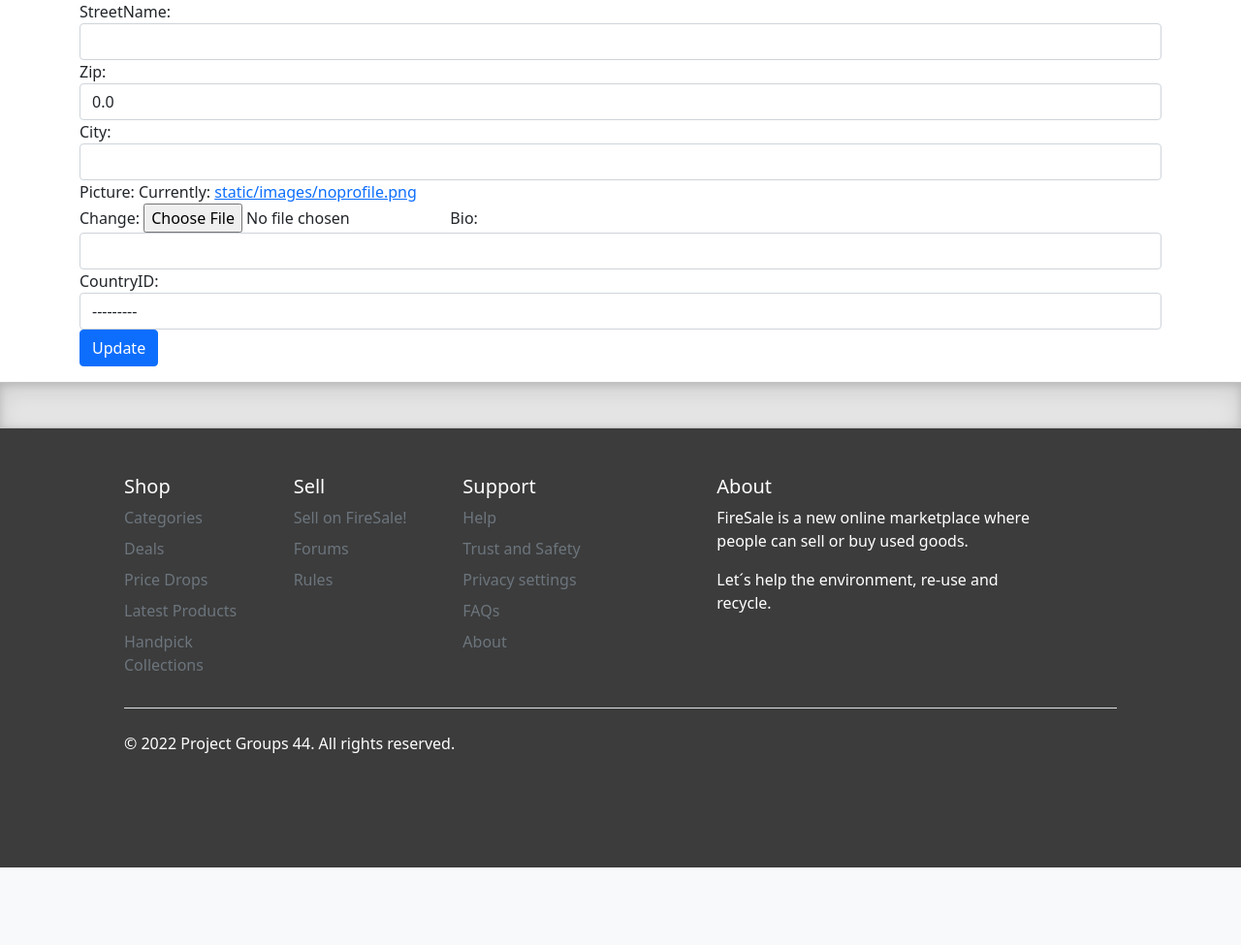
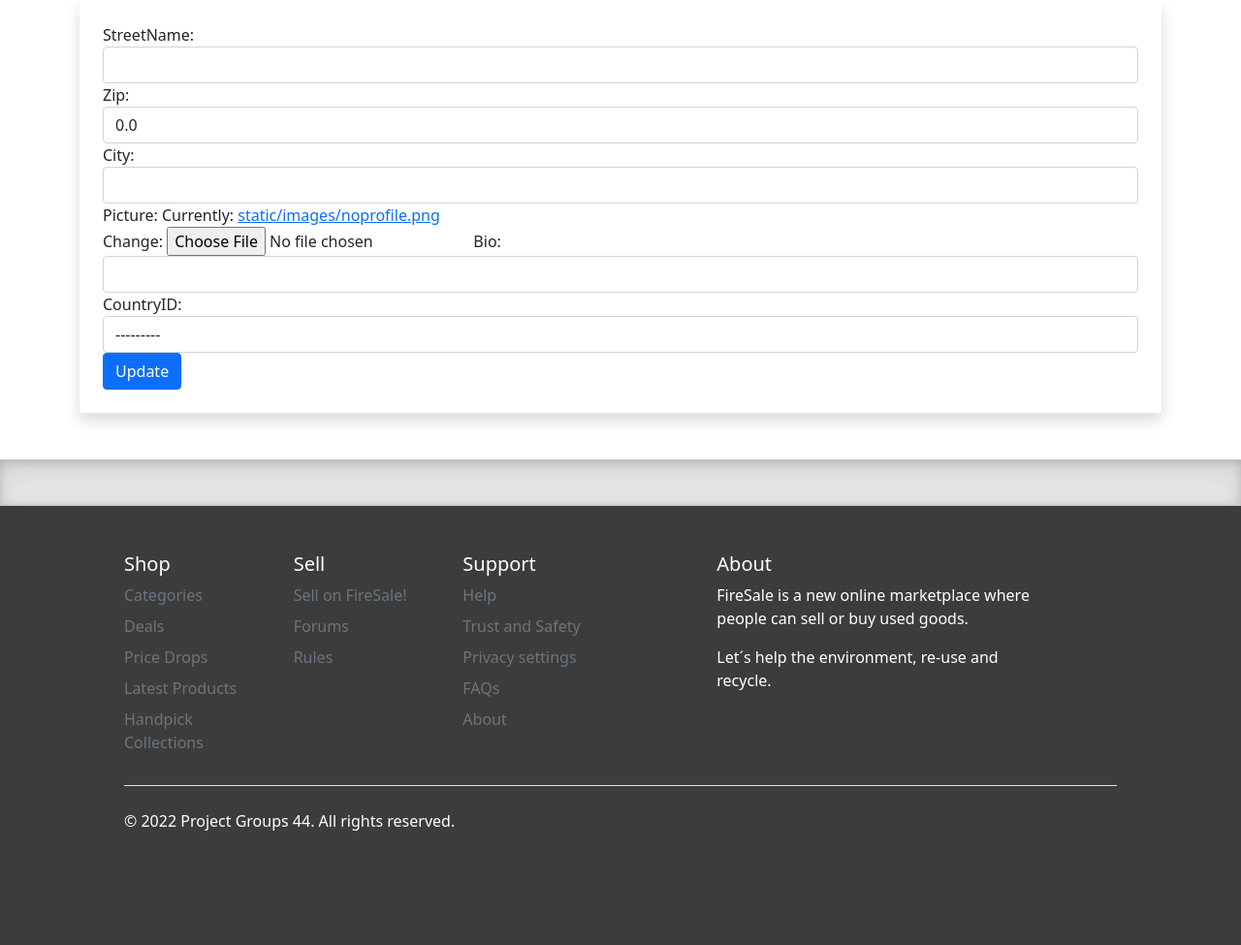
Before and after one commit to tjorvio/django-tango, a Django app: page /users/profile/edit in a window 1280 px wide. Shown: the part 87-1062 px from the top of the page at 97% size. Before the commit the page ends 982 px from the top, so only its background shows below. Run offline with Django 4.2, Linux system fonts and the light colour scheme; the visitor is signed in with stand-in values (Sample User, id 1); data comes from the database, SQL or seed files in the repository; some libraries are stand-ins or nearby versions.

Commit message:
drop-shadow added to forms

```diff
--- a/templates/product/create_product.html
+++ b/templates/product/create_product.html
@@ -1,9 +1,11 @@
 {% extends 'base.html' %}
 {% block content %}
+<div class="shadow p-4 mb-5 bg-body rounded">
     <form class="form from-horizontal" action="{% url 'create_product' %}" method="post" enctype='multipart/form-data'>
         {% csrf_token %}
         {{ form }}
         {{ form2 }}
         <input type="submit" value="Create" class="btn btn-primary pull-right" style="clear:both; margin: 10px 0" />
     </form>
+</div>
 {% endblock %}
--- a/templates/product/edit_product.html
+++ b/templates/product/edit_product.html
@@ -1,9 +1,11 @@
 {% extends 'base.html' %}
 {% block content %}
+<div class="shadow p-4 mb-5 bg-body rounded">
     <form class="form from-horizontal" action="{% url 'edit_product' id %}" method="post">
         {% csrf_token %}
         {{ form }}
         <input type="submit" value="Update" class="btn btn-primary pull-right" style="clear:both; margin: 10px 0" />
     </form>
     <span class="profile-edit-product"><a href="{% url 'delete_product' id %}">Delete product</a></span>
+</div>
 {% endblock %}
--- a/templates/user/checkout/billing_address.html
+++ b/templates/user/checkout/billing_address.html
@@ -1,6 +1,7 @@
 {% extends 'base.html' %}
 {% load i18n %}
 {%  block content %}
+    <div class="shadow p-4 mb-5 bg-body rounded">
     <h1>CHECKOUT - {{ wizard.steps.step1 }}/{{ wizard.steps.count }}</h1>
     <h4>NAME & ADDRESS</h4>
     {{ request.id }}
@@ -20,4 +21,5 @@
     {% endif %}
         <button type="submit" class="btn btn-primary" value="{{ request.id }}" >Continue</button>
     </form>
+    </div>
 {% endblock %}
--- a/templates/user/checkout/creditcard.html
+++ b/templates/user/checkout/creditcard.html
@@ -1,5 +1,6 @@
 {% extends 'base.html' %}
 {%  block content %}
+<div class="shadow p-4 mb-5 bg-body rounded">
     <h1>CHECKOUT - {{ wizard.steps.step1 }}/{{ wizard.steps.count }}</h1>
     <h4>CREDIT CARD!</h4>
     <form class="form form-horizontal" method="post">
@@ -18,6 +19,6 @@
     {% endif %}
         <input type="submit" class="btn btn-primary" value="Next" />
     </form>
-
+</div>
 
 {% endblock %}
--- a/templates/user/checkout/show_order.html
+++ b/templates/user/checkout/show_order.html
@@ -1,5 +1,6 @@
 {% extends 'base.html' %}
 {%  block content %}
+<div class="shadow p-4 mb-5 bg-body rounded">
     <h1>CHECKOUT - 3/3</h1>
     <h4>REVIEW & CONFIRM!</h4>
     <span><strong>Your Name: </strong>{{ forms.0.full_name }}</span><br>
@@ -17,5 +18,6 @@
         {% csrf_token %}
         <button type="submit" class="btn btn-primary" value="">Confirm</button>
     </form>
+</div>
 
 {% endblock %}
--- a/templates/user/edit_profile.html
+++ b/templates/user/edit_profile.html
@@ -1,8 +1,10 @@
 {% extends 'base.html' %}
 {%  block content %}
+<div class="shadow p-4 mb-5 bg-body rounded">
     <form class="form form-horizontal" method="post" enctype="multipart/form-data">
         {% csrf_token %}
         {{ form }}
         <input type="submit" class="btn btn-primary" value="Update" />
     </form>
-{% endblock %}
+</div>
+    {% endblock %}
--- a/templates/user/login.html
+++ b/templates/user/login.html
@@ -1,8 +1,10 @@
 {%  extends 'base.html' %}
 {%  block content %}
+<div class="shadow p-4 mb-5 bg-body rounded">
     <form method="post" class="form form-horizontal">
         {% csrf_token %}
         {{ form }}
     <input type="submit" class="btn btn-primary" value="Login" />
     </form>
+</div>
 {% endblock %}
```
